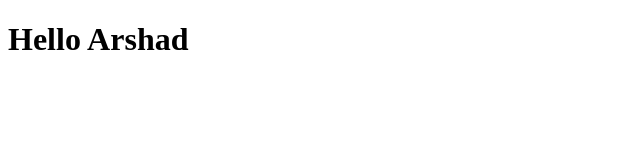
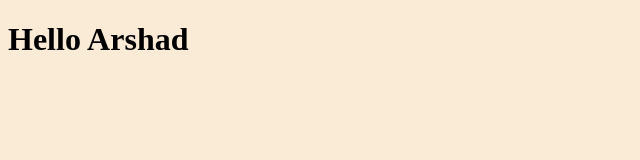
Before and after one commit to Arshad1071/shopy-design, a plain HTML site: page index.html in a window 1280 px wide. Shown: the whole page, without its empty margins (0-640 px from the left). Drawn offline with Linux system fonts and the light colour scheme.

Commit message:
linked index.css

```diff
--- /dev/null
+++ b/css/index.css
@@ -0,0 +1,3 @@
+body{
+    background-color: antiquewhite
+}
--- a/index.html
+++ b/index.html
@@ -1,12 +1,18 @@
 <!DOCTYPE html>
 <html lang="en">
+
     <head>
         <meta charset="UTF-8">
         <meta http-equiv="X-UA-Compatible" content="IE=edge">
         <meta name="viewport" content="width=device-width, initial-scale=1.0">
+        <link rel="stylesheet" href="./css/index.css" />
         <title>Shopy</title>
         </head>
+
     <body>
+        <div>
             <h1>Hello Arshad</h1>
+        </div>
         </body>
+
 </html>
```
Lines whose indentation alone changed are shown as unchanged.
